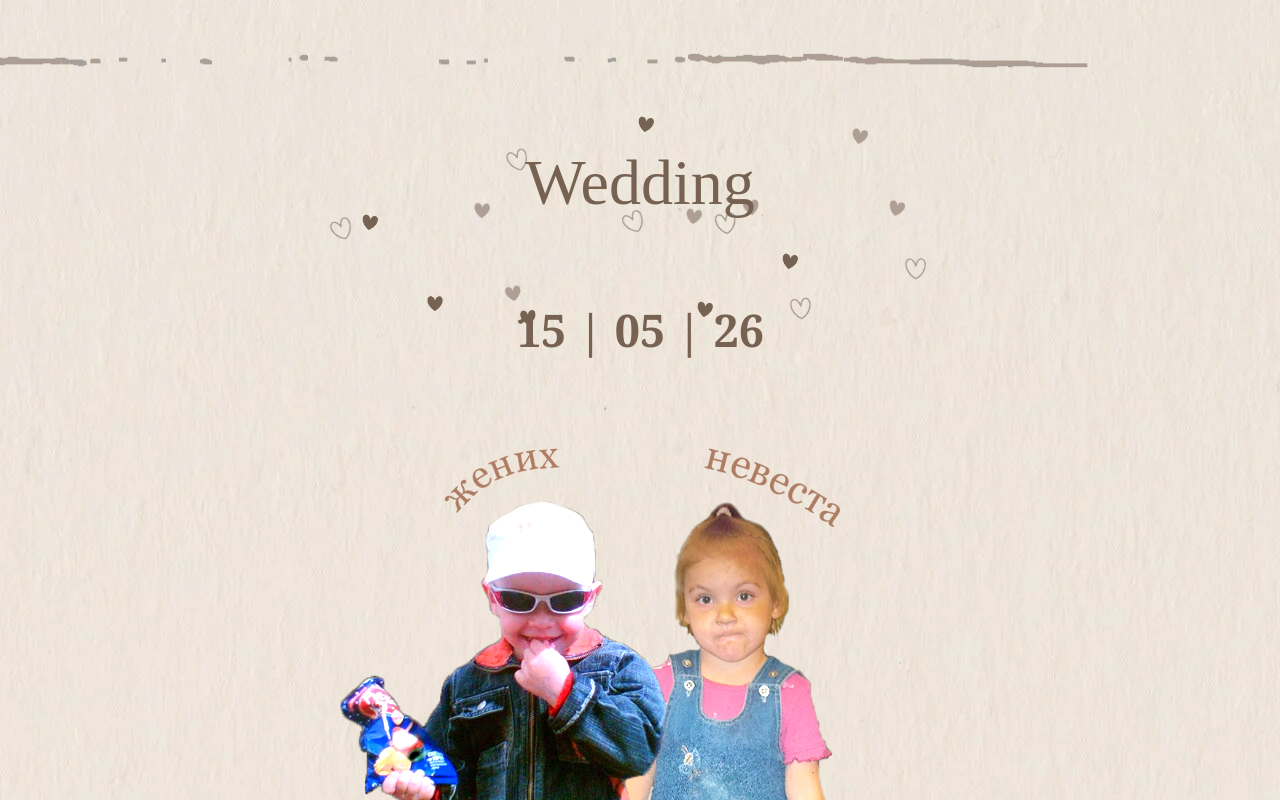
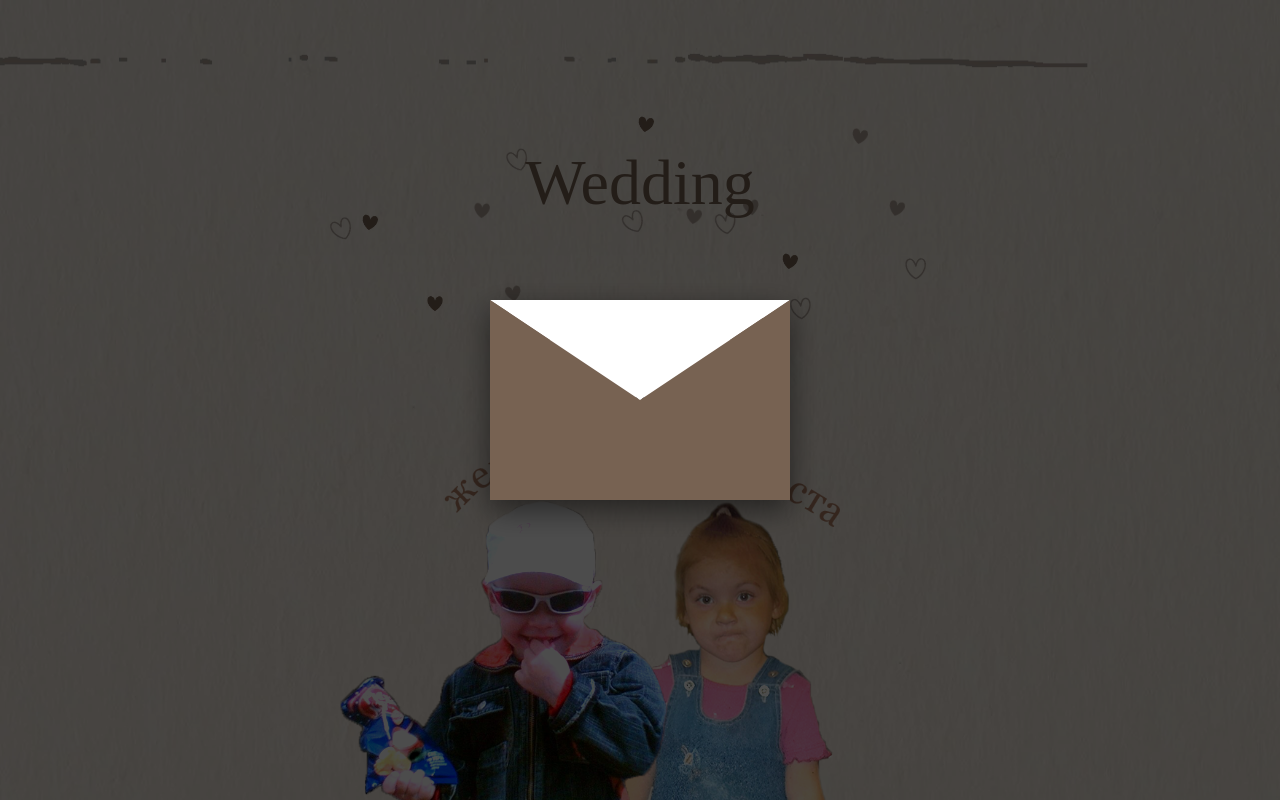
Before and after one commit to Konstaphy/kakayatosvadba, a React (Vite) app: page / in a window 1280 px wide. Shown: the top 800 px of the page. Built offline with nearby package versions, Linux system fonts and the light colour scheme; a web font is replaced by a local one.

Commit message:
feat: добавил конверт

```diff
--- a/package.json
+++ b/package.json
@@ -10,12 +10,14 @@
     "preview": "vite preview"
   },
   "dependencies": {
+    "canvas-confetti": "^1.9.4",
     "prettier": "^3.8.1",
     "react": "^19.2.0",
     "react-dom": "^19.2.0"
   },
   "devDependencies": {
     "@eslint/js": "^9.39.1",
+    "@types/canvas-confetti": "^1.9.0",
     "@types/node": "^24.10.1",
     "@types/react": "^19.2.5",
     "@types/react-dom": "^19.2.3",
--- a/src/App.tsx
+++ b/src/App.tsx
@@ -8,9 +8,12 @@ import { DressCodeSection } from "./components/dress-code/dress-code-section.tsx
 import { ComingFormSection } from "./components/coming-form/coming-form-section.tsx";
 import { ContactSection } from "./components/contacts/contacts-section.tsx";
 import { FooterSection } from "./components/footer/footer-section.tsx";
+import { EnvelopeOverlay } from "./components/envelope-overlay/envelope-overlay.tsx";
 
 export function App() {
   return (
+    <>
+      <EnvelopeOverlay />
       <main className={"main"}>
         <div className={"content"} style={{ marginBottom: "70px" }}>
           <HeroSection />
@@ -26,5 +29,6 @@ export function App() {
           <FooterSection />
         </div>
       </main>
+    </>
   );
 }
--- /dev/null
+++ b/src/components/envelope-overlay/envelope-overlay.module.css
@@ -0,0 +1,97 @@
+.overlay {
+  position: fixed;
+  top: 0;
+  left: 0;
+  width: 100%;
+  height: 100%;
+  background-color: rgba(0, 0, 0, 0.7);
+  display: flex;
+  justify-content: center;
+  align-items: center;
+  z-index: 1000;
+  cursor: pointer;
+  transition: opacity 0.5s ease-out;
+}
+
+.overlayHidden {
+  opacity: 0;
+  transition: opacity 0.5s ease-out 2.25s;
+}
+
+.envelopeWrapper {
+  position: relative;
+  width: 300px;
+  height: 200px;
+  background-color: var(--color);
+  border-radius: 5px;
+  box-shadow: 0 10px 30px rgba(0, 0, 0, 0.5);
+  transition: transform 0.5s ease;
+  display: flex;
+  justify-content: center;
+  align-items: center;
+}
+
+.envelopeWrapper:hover {
+  transform: scale(1.05);
+}
+
+.envelopeWrapper.opened {
+  animation: flyOut 1s ease-in forwards 2.25s;
+}
+
+@keyframes flyOut {
+  0% { transform: translateY(0) scale(1); opacity: 1; }
+  100% { transform: translateY(100vh) scale(0.5); opacity: 0; }
+}
+
+.flap {
+  position: absolute;
+  top: 0;
+  left: 0;
+  width: 100%;
+  height: 100%;
+  background-color: white;
+  clip-path: polygon(0 0, 100% 0, 50% 50%);
+  border-bottom: 1px solid #e0ddd0;
+  z-index: 2;
+  transition: transform 0.4s ease;
+  transform-origin: top;
+}
+
+.opened .flap {
+  transform: rotateX(180deg);
+  z-index: 0;
+}
+
+.note {
+  position: absolute;
+  width: 80%;
+  height: 60%;
+  background-color: white;
+  padding: 20px;
+  text-align: center;
+  box-shadow: 0 5px 15px rgba(0, 0, 0, 0.1);
+  z-index: 1;
+  transition: transform 0.5s ease;
+  display: flex;
+  justify-content: center;
+  align-items: center;
+  font-family: 'Georgia', serif;
+  font-size: 1rem;
+  color: #333;
+}
+
+.opened .note {
+  transform: translateY(-120px);
+}
+
+.envelopeBody {
+  position: absolute;
+  bottom: 0;
+  left: 0;
+  width: 100%;
+  height: 100%;
+  background-color: var(--color);
+  clip-path: polygon(0 0, 50% 50%, 100% 0, 100% 100%, 0 100%);
+  z-index: 2;
+}
--- /dev/null
+++ b/src/components/envelope-overlay/envelope-overlay.tsx
@@ -0,0 +1,65 @@
+import React, { useState } from "react";
+import confetti from "canvas-confetti";
+import styles from "./envelope-overlay.module.css";
+
+export const EnvelopeOverlay: React.FC = () => {
+  const [isOpened, setIsOpened] = useState(false);
+  const [isVisible, setIsVisible] = useState(true);
+
+  const handleOpen = (e: React.MouseEvent) => {
+    // Если клик был непосредственно по оверлею (фону), а не по конверту
+    if (e.target === e.currentTarget) {
+      setIsVisible(false);
+      return;
+    }
+
+    if (isOpened) return;
+
+    setIsOpened(true);
+
+    // Запуск конфетти
+    const end = Date.now() + 2 * 1000;
+
+    const frame = () => {
+      confetti({
+        particleCount: 3,
+        angle: 60,
+        spread: 55,
+        origin: { x: 0 },
+      });
+      confetti({
+        particleCount: 3,
+        angle: 120,
+        spread: 55,
+        origin: { x: 1 },
+      });
+
+      if (Date.now() < end) {
+        requestAnimationFrame(frame);
+      }
+    };
+    frame();
+
+    // Скрыть оверлей после завершения анимации
+    setTimeout(() => {
+      setIsVisible(false);
+    }, 2500);
+  };
+
+  if (!isVisible) return null;
+
+  return (
+    <div
+      className={`${styles.overlay} ${isOpened ? styles.overlayHidden : ""}`}
+      onClick={handleOpen}
+    >
+      <div
+        className={`${styles.envelopeWrapper} ${isOpened ? styles.opened : ""}`}
+      >
+        <div className={styles.flap}></div>
+        <div className={styles.note}>вы приглашены на свадьбу</div>
+        <div className={styles.envelopeBody}></div>
+      </div>
+    </div>
+  );
+};
```
Also changed, not shown: 1 other file (tests, documents, lock files or other folders). Lines whose indentation alone changed are shown as unchanged.
